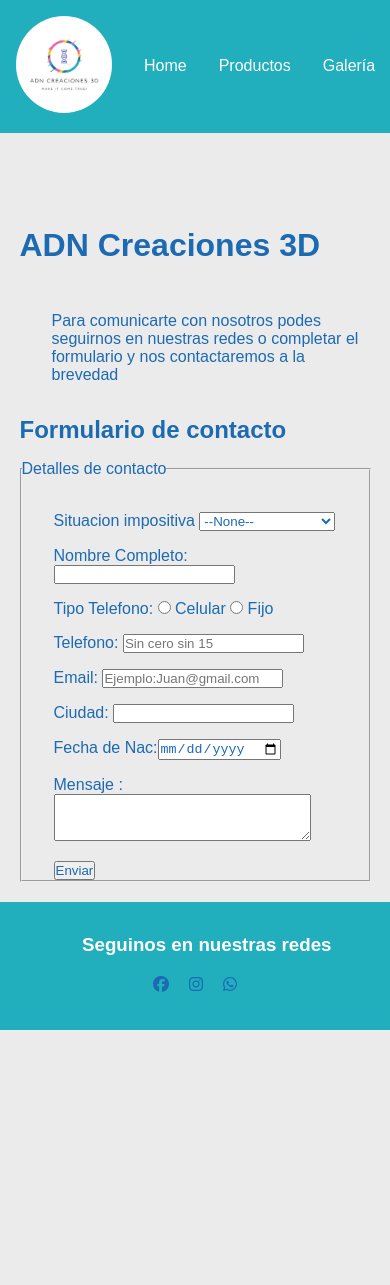
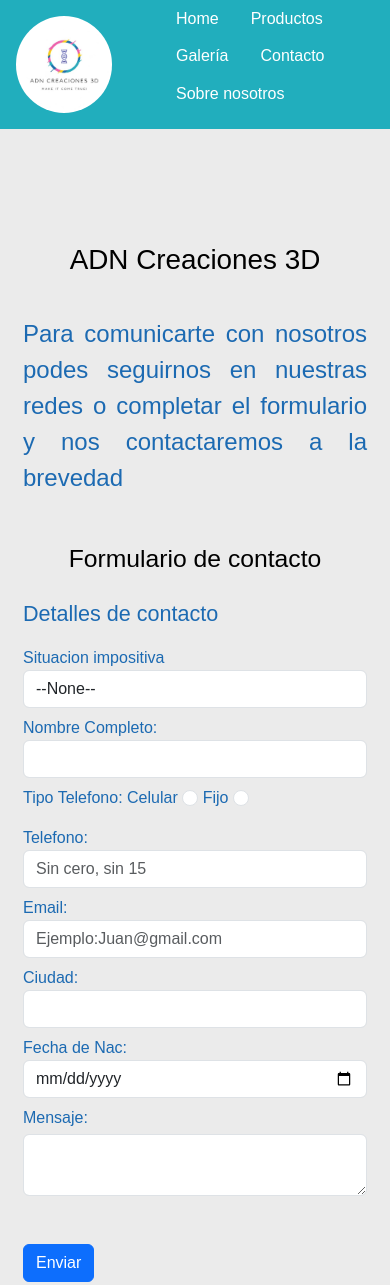
Before and after one commit to jorgeleiba/Python-grupo6-C23518, a plain HTML site: page contacto.html in a window 390 px wide. Shown: the top 1285 px of the page. Before the commit the page ends 1030 px from the top, so only its background shows below. Drawn offline with nearby package versions, Linux system fonts and the light colour scheme.

Commit message:
Agregando bootstrap al form y responsive

```diff
--- a/contacto.html
+++ b/contacto.html
@@ -4,6 +4,7 @@
 <head>
   <meta charset="UTF-8" />
   <meta name="viewport" content="width=device-width, initial-scale=1.0" />
+  <link href="https://cdn.jsdelivr.net/npm/bootstrap@5.3.2/dist/css/bootstrap.min.css" rel="stylesheet" integrity="sha384-T3c6CoIi6uLrA9TneNEoa7RxnatzjcDSCmG1MXxSR1GAsXEV/Dwwykc2MPK8M2HN" crossorigin="anonymous">
   <link rel="stylesheet" href="style.css">
   <title>ADN Creaciones 3D</title>
 </head>
@@ -23,74 +24,71 @@
       </ul>
     </nav>
   </header>
+  <div class="container-fluid">
   <main>
+    <div class="text-center">
     <h1>ADN Creaciones 3D</h1>
       <p>Para comunicarte con nosotros podes seguirnos en nuestras redes o completar el formulario y nos contactaremos a
         la brevedad</p>
-    <h2>Formulario de contacto</h2>
-
-    <form>
-      <fieldset>
+      <h2 id="form-title">Formulario de contacto</h2>
+   </div>
+    <form class="row g-2" action="https://formsubmit.co/537e4a2323ab4c6f9e8fd0fdaf252e00" method="POST">
           <legend>Detalles de contacto</legend>
 
-        <p>
-          <label>
-
-            <br /> Situacion impositiva
-            <select name="Status">
+            <div class="form-group">
+              <label for="seleccion" class="control-label">Situacion impositiva</label>
+              <select class="form-control" name="Status" id="seleccion" required>
                 <option>--None--</option>
                 <option>Consumidor Final</option>
                 <option>Pyme</option>
                 <option>Grandes empresas</option>
               </select>
-          </label>
-        </p>
+            </div>
 
-        <p>
-          <label>Nombre Completo: <input name="nombreCompleto" /></label>
-        </p>
-        <p>
-          Tipo Telefono:
-          <label><input type="radio" name="tipoTelefono" value="Celular" />
-            Celular
-          </label>
-          <label><input type="radio" name="tipoTelefono" value="Fijo" />
-            Fijo
-          </label>
-        </p>
-        <p>
-          <label>Telefono: <input name="Telefono" placeholder="Sin cero sin 15" /></label>
-        </p>
+            <div class="form-group">
+              <label for="nCompleto" class="control-label">Nombre Completo:</label>
+              <input class="form-control" type="text" name="nombreCompleto" id="nCompleto" required/>
+            </div>
 
-        <p>
-          <label>Email: <input name="Email" placeholder="Ejemplo:Juan@gmail.com" /></label>
-        </p>
-        <p>
-          <label>Ciudad: <input name="Ciudad" /></label>
-        </p>
+            <div class="form-group">
+              <label class="form-label">Tipo Telefono:</label>
+              <label for="celular" class="control-label">Celular</label>
+              <input class="form-check-input" type="radio" name="tipoTelefono" value="Celular" id="celular"/>
+              <label for="fijo" class="control-label">Fijo</label>
+              <input class="form-check-input" type="radio" name="tipoTelefono" value="Fijo" id="fijo"/>
+            </div>
 
-        <p>
-          <label>Fecha de Nac:<input type="date" name="Cumpleaños">
-          </label>
-        </p>
+            <div class="form-group">
+              <label for="telefono" class="control-label">Telefono:</label>
+              <input class="form-control" type="number" name="Telefono" placeholder="Sin cero, sin 15" id="telefono" required/>
+            </div>
 
-        <p>
-          <label>
-            Mensaje :
-            <br />
-            <textarea name="Mensaje" cols="30" rows="3">
-                            </textarea>
-          </label>
-        </p>
+            <div class="form-group">
+              <label for="email" class="control-label">Email:</label>
+              <input class="form-control" type="email" name="Email" placeholder="Ejemplo:Juan@gmail.com" id="email" required/>
+            </div>
 
-        <p>
-          <button type="Enviar">Enviar</button>
-        </p>
+            <div class="form-group">
+              <label for="ciudad" class="control-label">Ciudad:</label>
+              <input class="form-control" type="text" name="Ciudad" id="ciudad" required/>
+            </div>
 
-      </fieldset>
+            <div class="form-group">
+              <label for="cumpleanios" class="control-label">Fecha de Nac:</label>
+              <input class="form-control" type="date" name="Cumpleaños" id="cumpleanios">
+            </div>
+
+            <div class="form-group">
+              <label for="mensaje" class="control-label">Mensaje:</label>
+              <textarea class="form-control form-text" name="Mensaje" id="mensaje" required></textarea>
+            </div>
+
+            <div class="mt-5">
+              <button type="submit" class="btn btn-primary">Enviar</button>
+            </div>
     </form>
-
     </main>
+  </div>
   <footer>
     <div>
       <h3>Seguinos en nuestras redes</h3>
@@ -113,5 +111,6 @@
   </footer>
   <script src="https://kit.fontawesome.com/453910d1c8.js" crossorigin="anonymous"></script>
 </body>
+<script src="https://cdn.jsdelivr.net/npm/bootstrap@5.3.2/dist/js/bootstrap.bundle.min.js" integrity="sha384-C6RzsynM9kWDrMNeT87bh95OGNyZPhcTNXj1NW7RuBCsyN/o0jlpcV8Qyq46cDfL" crossorigin="anonymous"></script>
 
 </html>
--- a/style.css
+++ b/style.css
@@ -20,7 +20,7 @@ body{
 /*#region*/ /*Barra de navegacion*/
 
 nav{
-    width: 100%;
+    width: 100vw;
     position: fixed;
     top: 0;
     z-index: 3;
@@ -41,6 +41,7 @@ nav ul {
     display: flex;
     align-items:center;
     list-style: none;
+    flex-wrap: wrap;
 }
 
 nav ul li a {
@@ -59,14 +60,22 @@ nav ul li a:hover {
 /*#region*/ /*Estilos del main*/
 
 main{
-    padding: 5%;
+    padding: 3%;
     padding-top: 25vh;
+}
+main p{
+    font-size: 1.5rem;
+    text-align: justify;
+    align-items: center;
 }
 
 /*#endregion*/
 
 /*#region*/ /*Formulario*/
 
+#form-title{
+    text-align: center;
+}
 .row-flex {
     display: flex;
     justify-content: space-between;
@@ -82,18 +91,20 @@ main{
 /*#region*/ /*Etiquetas semánticas*/
 
 h1{
-    padding-top: 1rem;
-    padding-bottom: 2rem;
+    padding: 2rem 0.5rem;
+    color: #000000;
 }
 
 h2{
-    padding-top: 2rem;
+    padding: 2rem 0.5rem ;
     padding-bottom: 1rem;
+    color: #000000;
 }
 
-p, h3{
+h3{
     padding-top: 1rem;
     padding-left: 2rem;
+    padding-right: 0.5rem;
 }
 
 footer h3{
@@ -101,7 +112,7 @@ footer h3{
 }
 
 img{
-    width: 40%;
+    width: 60%;
     border-radius: 15px;
 }
 
@@ -149,7 +160,9 @@ footer h3{
 .container{
     display: grid;
     z-index: -1;
-    grid-template-columns: repeat(4, 1fr);
+    gap:5rem;
+    grid-template-columns: repeat(auto-fit, minmax(15rem, 1fr));
+
 }
 .container img{
     width: 100%;
@@ -166,8 +179,34 @@ footer h3{
 }
 
 .container img:hover{
-    transform: scale(1.2);
+    transform: scale(1.1);
     z-index: 1;
 }
 
 /*#endregion*/
+
+/*#region*/ /*Animacion de párrafos*/
+p{
+    animation: fadein 1s;
+}
+@keyframes fadein {
+    0% {
+        padding-left: 3%;
+        opacity:0;
+    }
+
+    100% {
+        opacity:1;
+    }
+}
+
+img #logo_nav:hover{
+    width: 3rem;
+}
+
+.sobre-nosotros p{
+    color: #EC66AD;
+    background-color: rgb(235, 235, 245);
+    padding:5%
+}
+/*#endregion*/
```
Also changed, not shown: sobre_nosotros.html (+1 -1 lines). Lines whose indentation alone changed are shown as unchanged.
